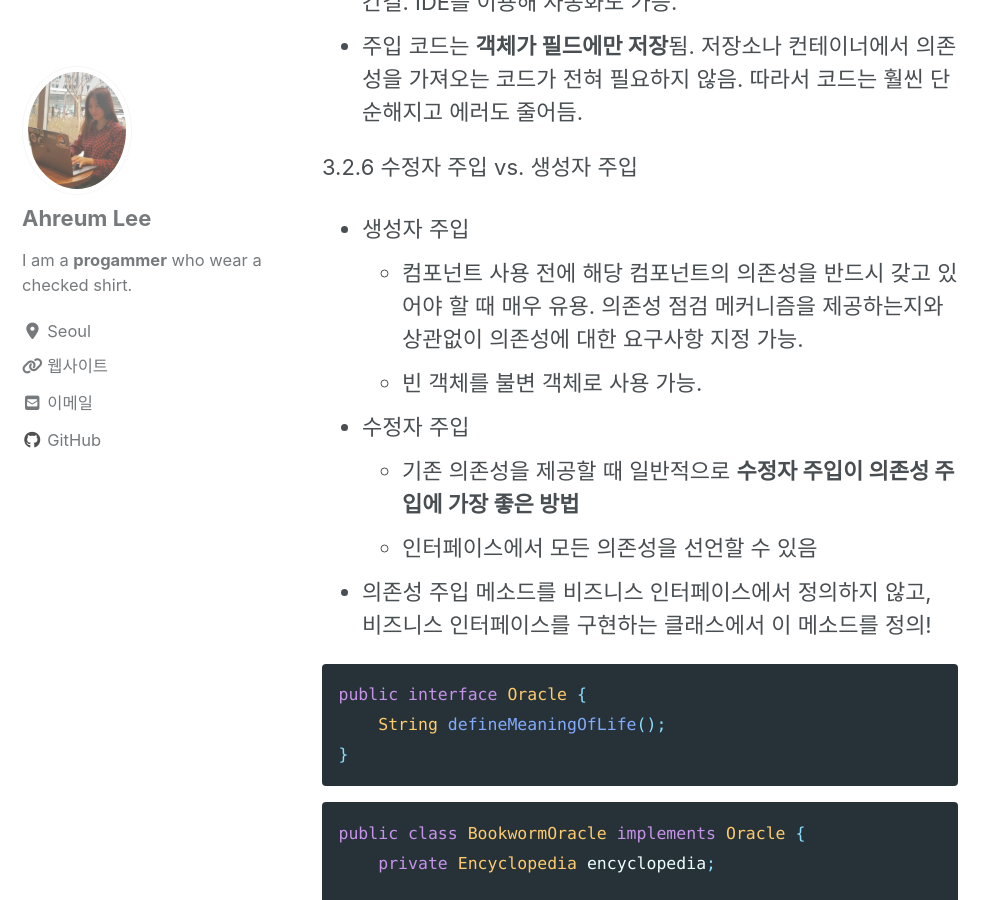
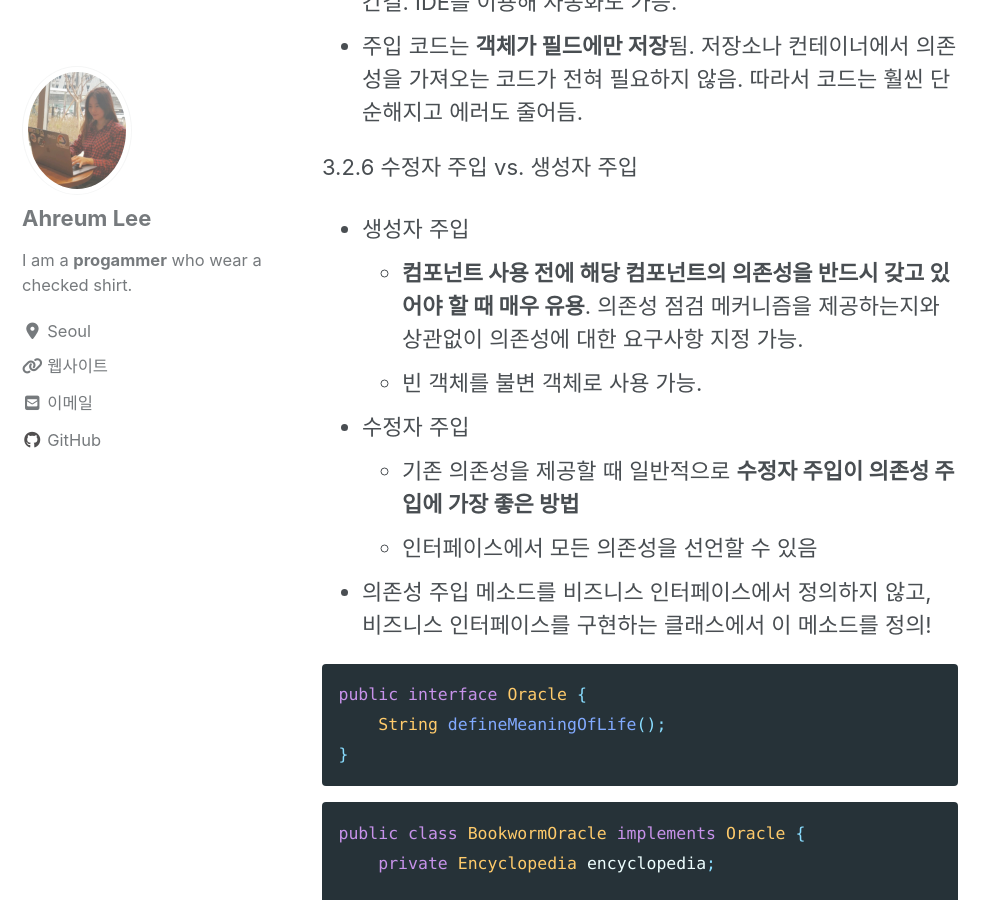
Before and after one commit to boniato/boniato.github.io, a Jekyll site: the page built from _posts/spring5/2020-07-07-chapter3_spring_IoC_and_DI.md, in a window 1280 px wide and 900 px high, scrolled down 8010 px. Shown: the whole window, without its empty margins (0-999 px from the left). Built offline with Jekyll 4.4.1, drawn with Linux system fonts in a browser that asks for light colours; cached includes are drawn as plain includes; nearby versions of some CDN libraries; comment, search, counter and statistics services are not loaded.

```diff
--- a/_posts/spring5/2020-07-07-chapter3_spring_IoC_and_DI.md
+++ b/_posts/spring5/2020-07-07-chapter3_spring_IoC_and_DI.md
@@ -184,7 +184,7 @@ public class SetterInjection {
 
 3.2.6 수정자 주입 vs. 생성자 주입
 * 생성자 주입
-  * 컴포넌트 사용 전에 해당 컴포넌트의 의존성을 반드시 갖고 있어야 할 때 매우 유용. 의존성 점검 메커니즘을 제공하는지와 상관없이 의존성에 대한 요구사항 지정 가능.
+  * **컴포넌트 사용 전에 해당 컴포넌트의 의존성을 반드시 갖고 있어야 할 때 매우 유용**. 의존성 점검 메커니즘을 제공하는지와 상관없이 의존성에 대한 요구사항 지정 가능.
   * 빈 객체를 불변 객체로 사용 가능.
 * 수정자 주입
   * 기존 의존성을 제공할 때 일반적으로 **수정자 주입이 의존성 주입에 가장 좋은 방법**
```
